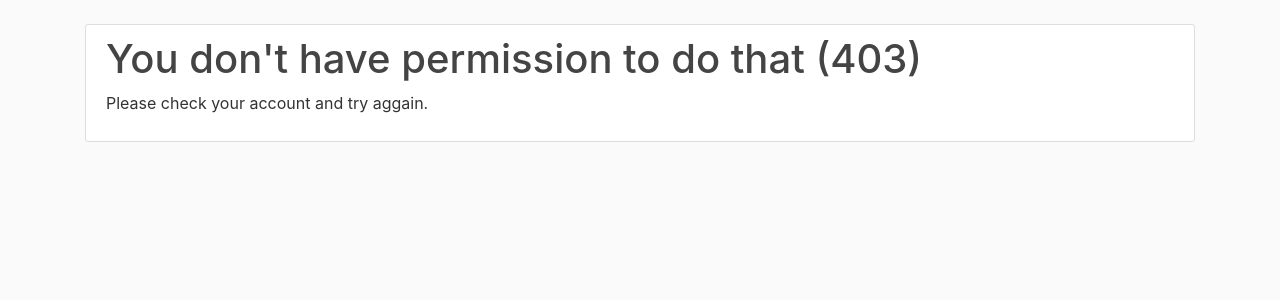
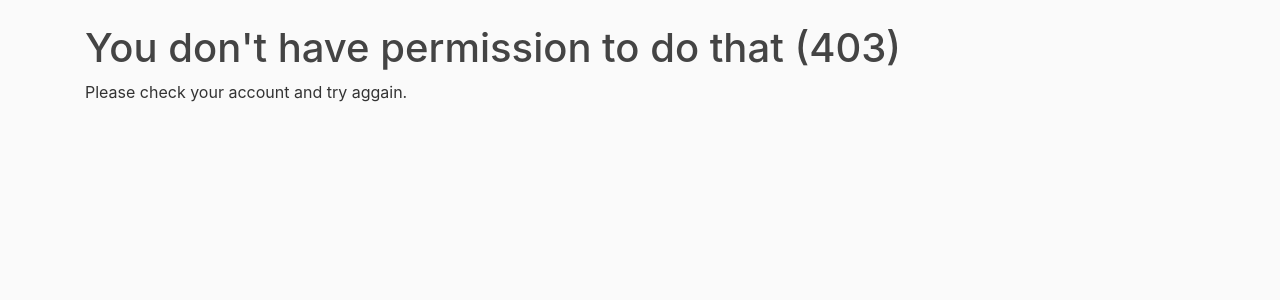
Before and after one commit to benattali/followpol, a Flask app: template followpol/templates/errors/403.html in a window 1280 px wide. Shown: the part 56-356 px from the top of the page. Run offline with Flask 2, Linux system fonts and the light colour scheme; the template is opened without the code that fills it, so the values that code supplies are empty; some libraries are stand-ins or nearby versions.

Commit message:
403, 404, 500 error pages

```diff
--- a/followpol/templates/errors/403.html
+++ b/followpol/templates/errors/403.html
@@ -1,7 +1,5 @@
 {% extends "layout.html" %}
 {% block content %}
-    <div class="content-section">
-        <h1>You don't have permission to do that (403)</h1>
-        <p>Please check your account and try aggain.</p>
-    </div>
+    <h1>You don't have permission to do that (403)</h1>
+    <p>Please check your account and try aggain.</p>
 {% endblock content %}
--- a/followpol/templates/errors/404.html
+++ b/followpol/templates/errors/404.html
@@ -1,7 +1,5 @@
 {% extends "layout.html" %}
 {% block content %}
-    <div class="content-section">
-        <h1>Oops. Page Not Found (404)</h1>
-        <p>That page does not exist. Please try a different location.</p>
-    </div>
+    <h1>Oops. Page Not Found (404)</h1>
+    <p>That page does not exist. Please try a different location.</p>
 {% endblock content %}
--- a/followpol/templates/errors/500.html
+++ b/followpol/templates/errors/500.html
@@ -1,7 +1,5 @@
 {% extends "layout.html" %}
 {% block content %}
-    <div class="content-section">
-        <h1>Something went wrong (500)</h1>
-        <p>We are experiencing some trouble on our end. Please try again in the near future.</p>
-    </div>
+    <h1>Something went wrong (500)</h1>
+    <p>We are experiencing some trouble on our end. Please try again in the near future.</p>
 {% endblock content %}
```
